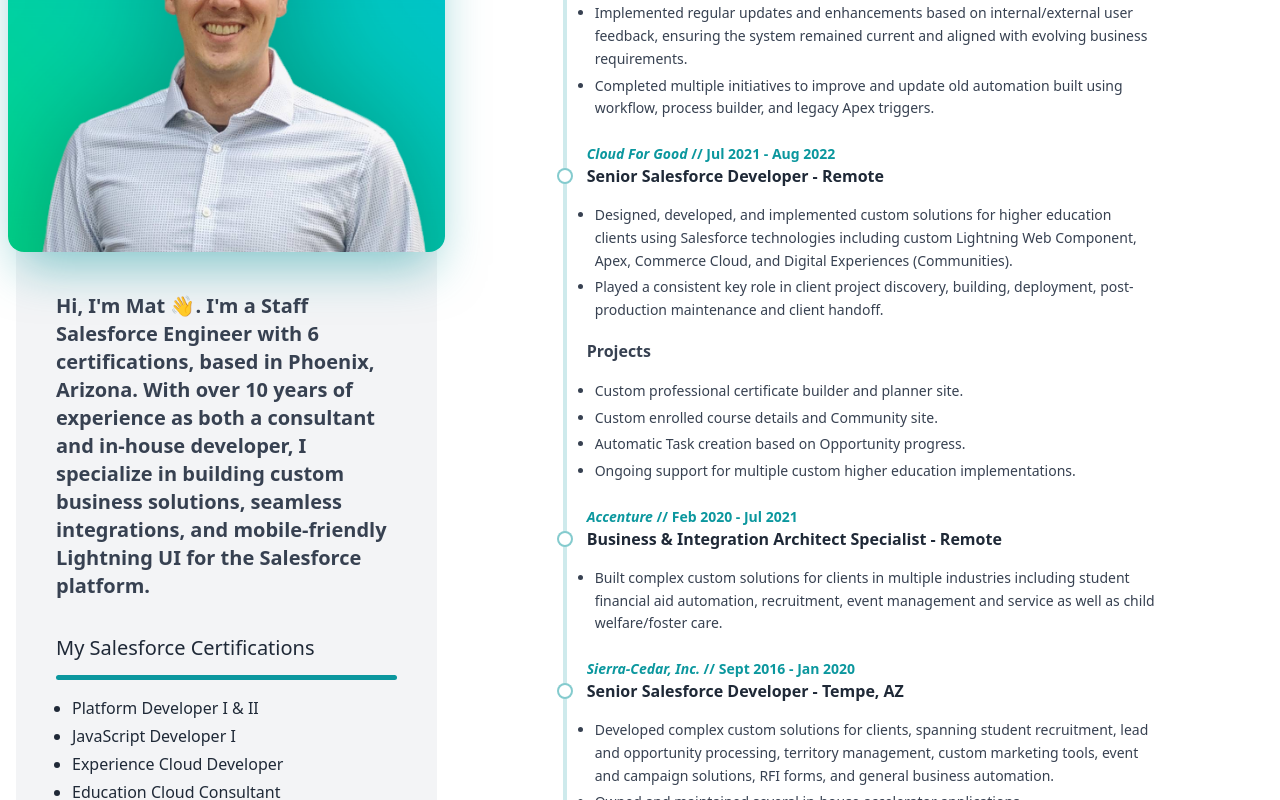
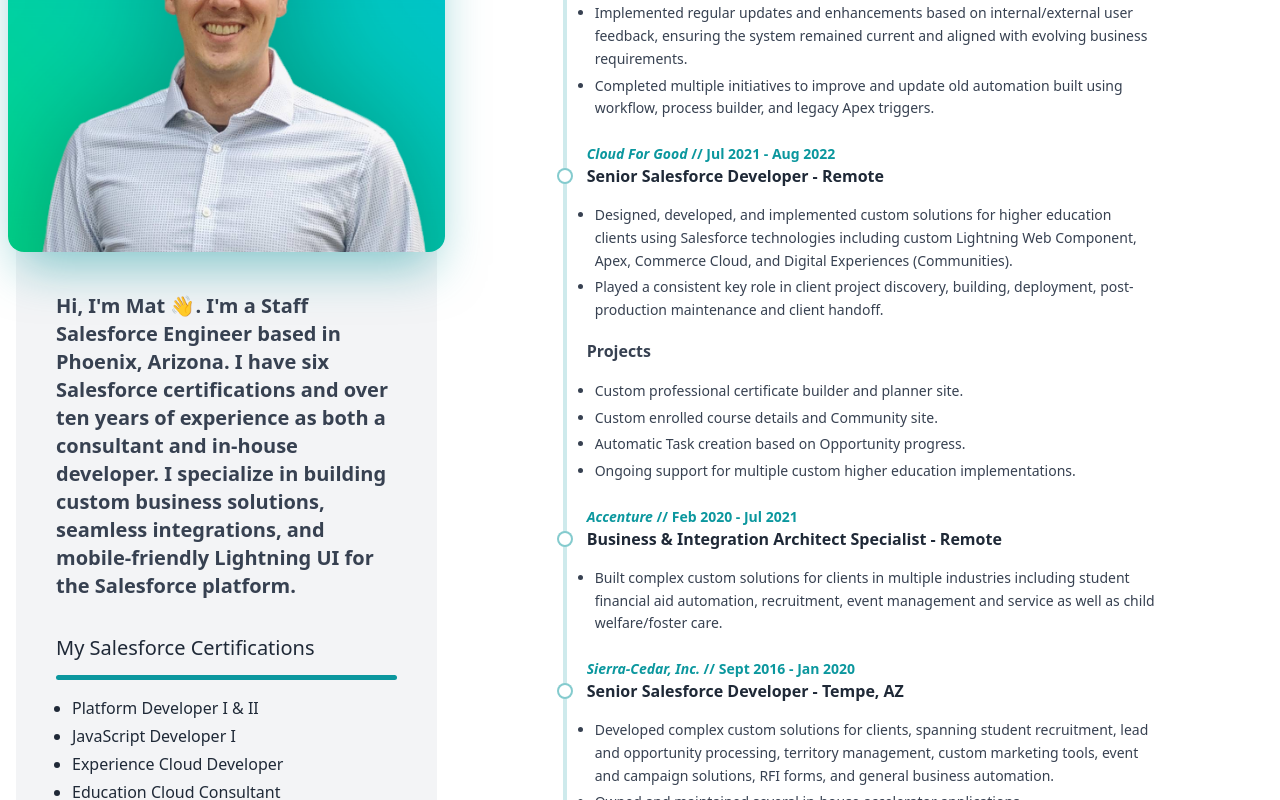
Before and after one commit to meruff/resume, a React (Vite) app: page / in a window 1280 px wide. Shown: the part 417-1217 px from the top of the page. Built offline with nearby package versions, Linux system fonts and the light colour scheme; some icons are missing.

Commit message:
Update white theme and clean up description.

```diff
--- a/index.html
+++ b/index.html
@@ -11,7 +11,7 @@
     />
     <meta
       name="theme-color"
-      content="#ffffff"
+      content="#F3F4F6"
       media="(prefers-color-scheme: light)"
     />
     <meta name="msapplication-navbutton-color" content="#1F2937" />
--- a/public/resumeData.json
+++ b/public/resumeData.json
@@ -5,7 +5,7 @@
     "title": "Staff Software Engineer",
     "company": "Built In",
     "companyHref": "https://www.builtin.com",
-    "description": "Hi, I'm Mat 👋. I'm a Staff Salesforce Engineer with 6 certifications, based in Phoenix, Arizona. With over 10 years of experience as both a consultant and in-house developer, I specialize in building custom business solutions, seamless integrations, and mobile-friendly Lightning UI for the Salesforce platform.",
+    "description": "Hi, I'm Mat 👋. I'm a Staff Salesforce Engineer based in Phoenix, Arizona. I have six Salesforce certifications and over ten years of experience as both a consultant and in-house developer. I specialize in building custom business solutions, seamless integrations, and mobile-friendly Lightning UI for the Salesforce platform.",
     "salesforceCertifications": [
       "Platform Developer I & II",
       "JavaScript Developer I",
```
